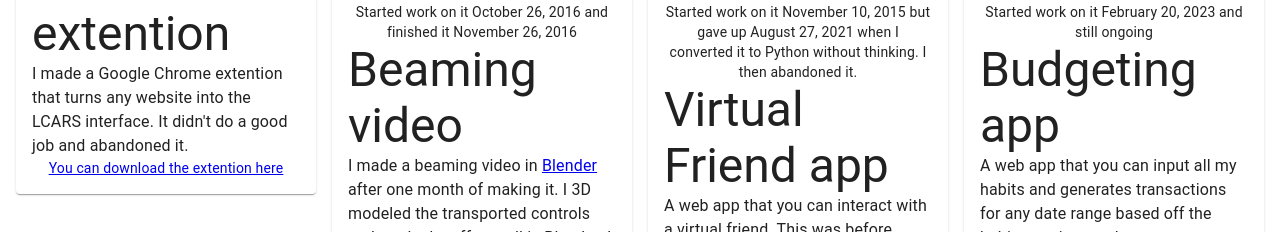
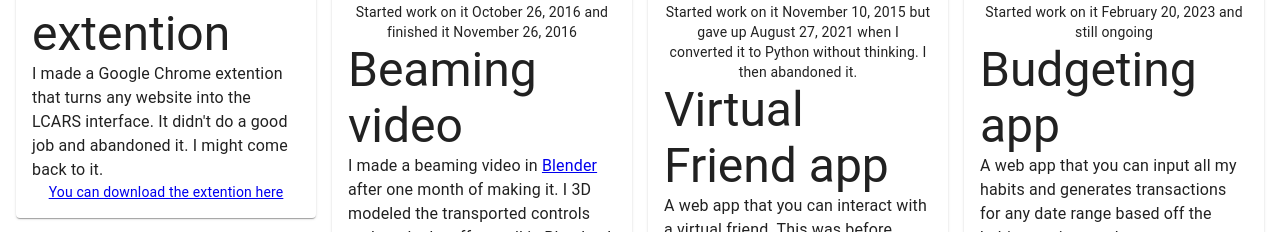
Before and after one commit to EphraimB/ephraim-becker-v2, a Next.js app: page /portfolio in a window 1280 px wide. Shown: the part 390-622 px from the top of the page. Built offline with nearby package versions, Linux system fonts and the light colour scheme.

Commit message:
Updated the portfolio.

```diff
--- a/app/portfolio/page.tsx
+++ b/app/portfolio/page.tsx
@@ -28,7 +28,7 @@ export default function Portfolio() {
             </Typography>
             <Typography variant="body1" component="h4">
               I made a Google Chrome extention that turns any website into the
-              LCARS interface. It didn't do a good job and abandoned it.
+              LCARS interface. It didn't do a good job and abandoned it. I might come back to it.
             </Typography>
             <Typography
               variant="body2"
```
